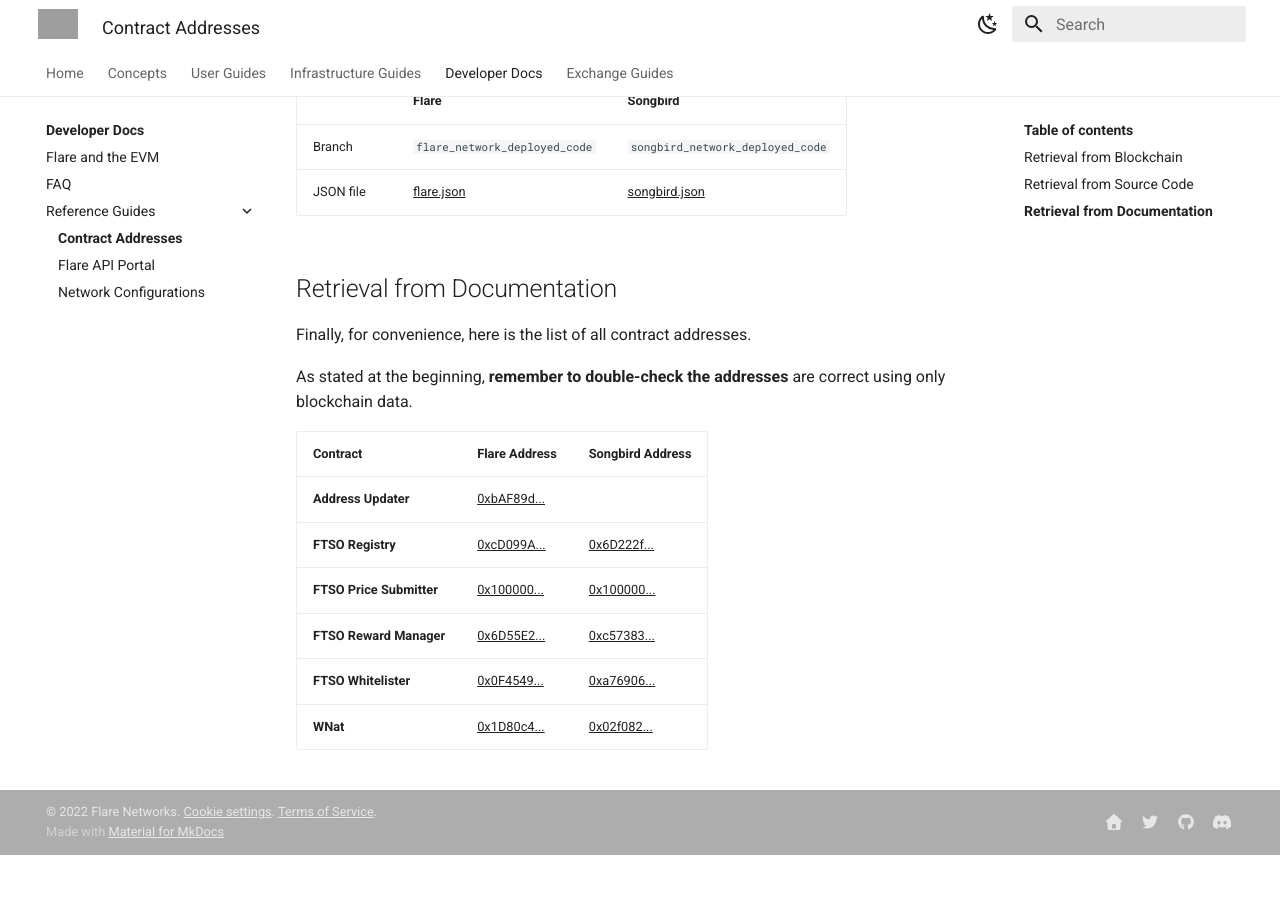
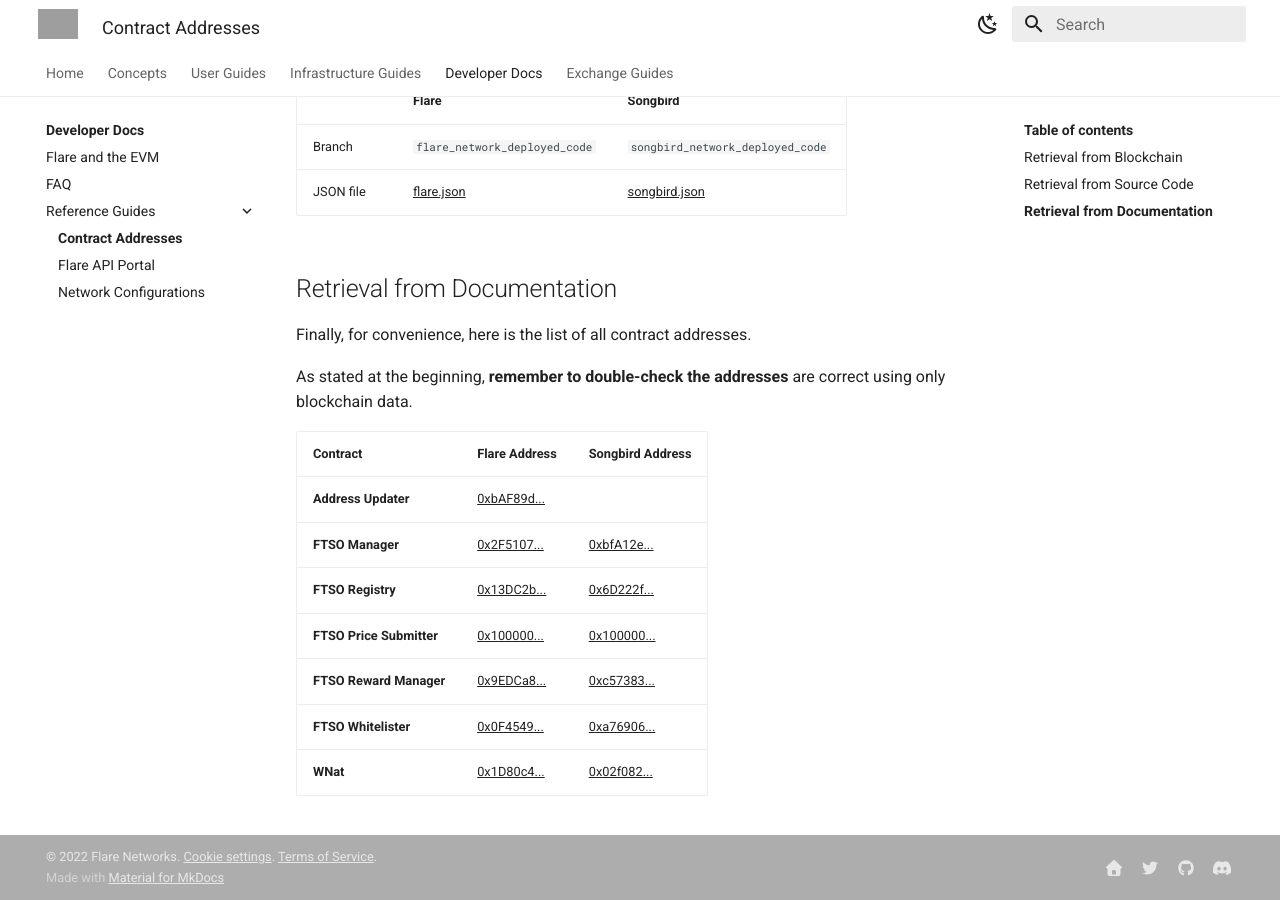
Before and after one commit to flare-foundation/docs, an MkDocs documentation site: the page built from docs/dev/reference/contracts.md, in a window 1280 px wide and 900 px high, scrolled down 1383 px. Built offline with MkDocs 1.6.1 and Material for MkDocs 9.7.7, drawn with Linux system fonts in a browser that asks for light colours; comment, search, counter and statistics services are not loaded; before the commit the page ends 2238 px from its top, so only the background shows below that; grey boxes are pictures that could not be loaded.

Commit message:
Update contract addresses
FTSO Registry and Reward Manager have changed,
and the FTSO manager was missing.

```diff
--- a/docs/dev/reference/contracts.md
+++ b/docs/dev/reference/contracts.md
@@ -56,18 +56,21 @@
 | Contract                 | Flare Address                   | Songbird Address                |
 | ------------------------ | ------------------------------- | ------------------------------- |
 | **Address Updater**      | [0xbAF89d...][f-addr-updater]   |                                 |
-| **FTSO Registry**        | [0xcD099A...][f-ftso-registry]  | [0x6D222f...][s-ftso-registry]  |
+| **FTSO Manager**         | [0x2F5107...][f-ftso-manager]   | [0xbfA12e...][s-ftso-manager]   |
+| **FTSO Registry**        | [0x13DC2b...][f-ftso-registry]  | [0x6D222f...][s-ftso-registry]  |
 | **FTSO Price Submitter** | [0x100000...][f-ftso-submitter] | [0x100000...][s-ftso-submitter] |
-| **FTSO Reward Manager**  | [0x6D55E2...][f-ftso-rewards]   | [0xc57383...][s-ftso-rewards]   |
+| **FTSO Reward Manager**  | [0x9EDCa8...][f-ftso-rewards]   | [0xc57383...][s-ftso-rewards]   |
 | **FTSO Whitelister**     | [0x0F4549...][f-ftso-whitelist] | [0xa76906...][s-ftso-whitelist] |
 | **WNat**                 | [0x1D80c4...][f-wnat]           | [0x02f082...][s-wnat]           |
 
-[f-ftso-registry]:  https://flare-explorer.flare.network/address/0xcD099A11ecd4b02aFF5F17eC46242a9a7cfdA527
+[f-ftso-manager]:   https://flare-explorer.flare.network/address/0x2F5107461D1BF7D4D6d3b2b577621b2071343166
+[f-ftso-registry]:  https://flare-explorer.flare.network/address/0x13DC2b5053857AE17a4f95aFF55530b267F3E040
 [f-ftso-submitter]: https://flare-explorer.flare.network/address/0x1000000000000000000000000000000000000003
-[f-ftso-rewards]:   https://flare-explorer.flare.network/address/0x6D55E24Dc2d3bD2Fc5Ae1fcCD1A73bc5f18A8A30
+[f-ftso-rewards]:   https://flare-explorer.flare.network/address/0x9EDCa806834e89cC928EF4951cE0506Be8416309
 [f-ftso-whitelist]: https://flare-explorer.flare.network/address/0x0F45493e4C321b238e1fA242692BFFf3f30fBdfD
 [f-wnat]:           https://flare-explorer.flare.network/address/0x1D80c49BbBCd1C0911346656B529DF9E5c2F783d
 [f-addr-updater]:   https://flare-explorer.flare.network/address/0xbAF89d873d198FF78E72D2745B01cBA3c6e5BE6B
+[s-ftso-manager]:   https://flare-explorer.flare.network/address/0xbfA12e4E1411B62EdA8B035d71735667422A6A9e
 [s-ftso-registry]:  https://songbird-explorer.flare.network/address/0x6D222fb4544ba230d4b90BA1BfC0A01A94E6cB23
 [s-ftso-submitter]: https://songbird-explorer.flare.network/address/0x1000000000000000000000000000000000000003
 [s-ftso-rewards]:   https://songbird-explorer.flare.network/address/0xc5738334b972745067fFa666040fdeADc66Cb925
```
